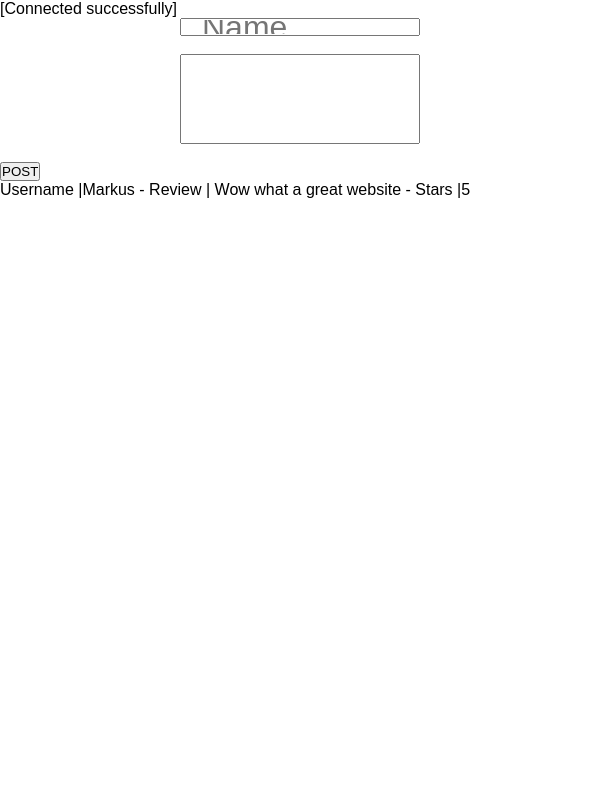
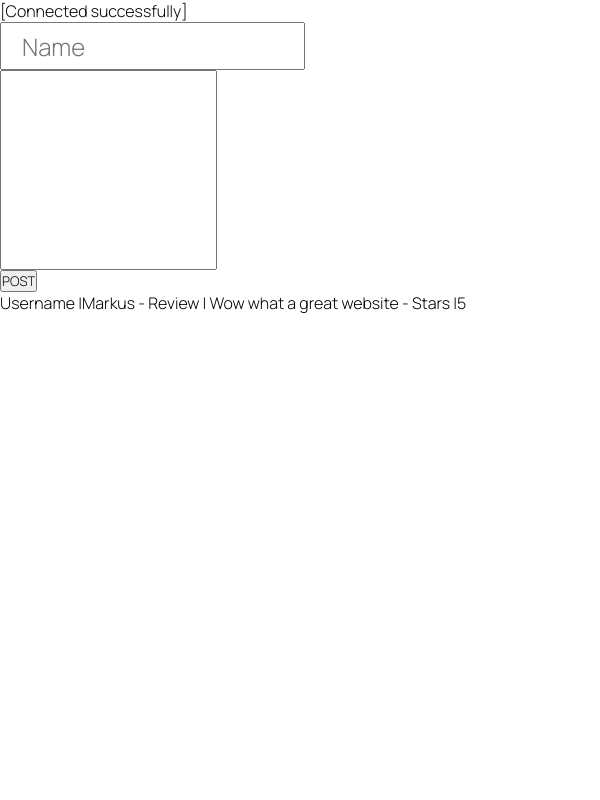
Before and after one commit to maguzzz/Make-a-Review, a PHP site: page / in a window 600 px wide. Run offline with PHP 8.4, Linux system fonts and the light colour scheme; data comes from the database, SQL or seed files in the repository.

Commit message:
InputPage Done  & Responsive

```diff
--- a/Styles/index.css
+++ b/Styles/index.css
@@ -1,27 +1,141 @@
 *{
     margin: 0;
     padding: 0;
-    font-family: Arial, Helvetica, sans-serif;
+    font-family: Manrope-Light;
+    font-weight: normal;
 }
 
-.nameInput{
+@font-face {
+    font-family: Manrope-Light;
+    src: url(../Fonts/Manrope-Light.ttf);
+}
+
+@font-face {
+    font-family: Manrope-ExtraLight;
+    src: url(../Fonts/Manrope-ExtraLight.ttf);
+}
+
+#inputPage{
+    width: 100%;
+    height: 100%;
+    overflow-y: hidden;
+    font-family: Manrope-Light;
+    padding-bottom: 1.5em;
+}
+
+.title{
+    width: 100%;
+    text-align: center;
+    padding-top: 5vw;
+    padding-bottom: 1vw;
+    font-size: 5em;
+}
+
+.reviewStars{
+    height: 10vw;
+}
+
+#inputBoxes{
     display: block;
     margin-left: auto;
     margin-right: auto;
+    width: 40%;
+    font-size: 2em;
+    border: none;
+    box-shadow: 0px 7px 17px rgba(0, 0, 0, 0.25);
+}
+.nameInput{
     text-indent: 20px;
-    width: 40%;
     height: 3vw;
-    font-size: 2em;
 }
 
 .reviewInput{
-    display: block;
-    margin-left: auto;
-    margin-right: auto;
     text-align: top;
-    text-indent: 20px;
-    width: 40%;
-    height: 15vw;
-    font-size: 2em;
+    box-sizing: border-box;
+    padding: 20px;
+    height: 16vw;
     resize: none;
 }
+
+.submitButton{
+    border: none;
+    background-color: white;
+    box-shadow: 0px 7px 17px rgba(0, 0, 0, 0.25);
+    font-size: 2em;
+    width: 8%;
+    margin-left: 62%;
+    margin-top: .2em;
+    height: 3vw;
+}
+
+.submitButton:hover {
+    background-color: #ebebeb
+}
+
+.submitButton:active {
+  background-color: #ffffff;
+  transform: translateY(4px);
+}
+
+
+@media screen and (min-width: 600px) and (max-width: 1200px){
+    #inputBoxes{
+
+        width: 80%;
+        font-size: 2em;
+    }
+    .nameInput{
+        text-indent: 20px;
+        height: 3em;
+    }
+
+    .reviewInput{
+        height: 25vh;
+        resize: none;
+    }
+
+    .submitButton{
+
+        width: 20%;
+        margin-left: 70%;
+        margin-top: .2em;
+        height: 5vh;
+    }
+}
+
+
+@media screen and (max-width: 600px){
+
+    .title{
+        width: 100%;
+        text-align: center;
+        padding-top: 5vw;
+        padding-bottom: 1vw;
+        font-size: 3em;
+    }
+
+
+    #inputBoxes{
+
+        width: 80%;
+        font-size: 1.5em;
+    }
+    .nameInput{
+        text-indent: 20px;
+        font-size: 1.5em;
+        height: 2em;
+    }
+
+    .reviewInput{
+        height: 25vh;
+        resize: none;
+    }
+
+    .submitButton{
+        font-size: 1.5em;
+        width: 20%;
+        margin-left: 70%;
+        margin-top: .2em;
+        height: 5vh;
+    }
+}
```
